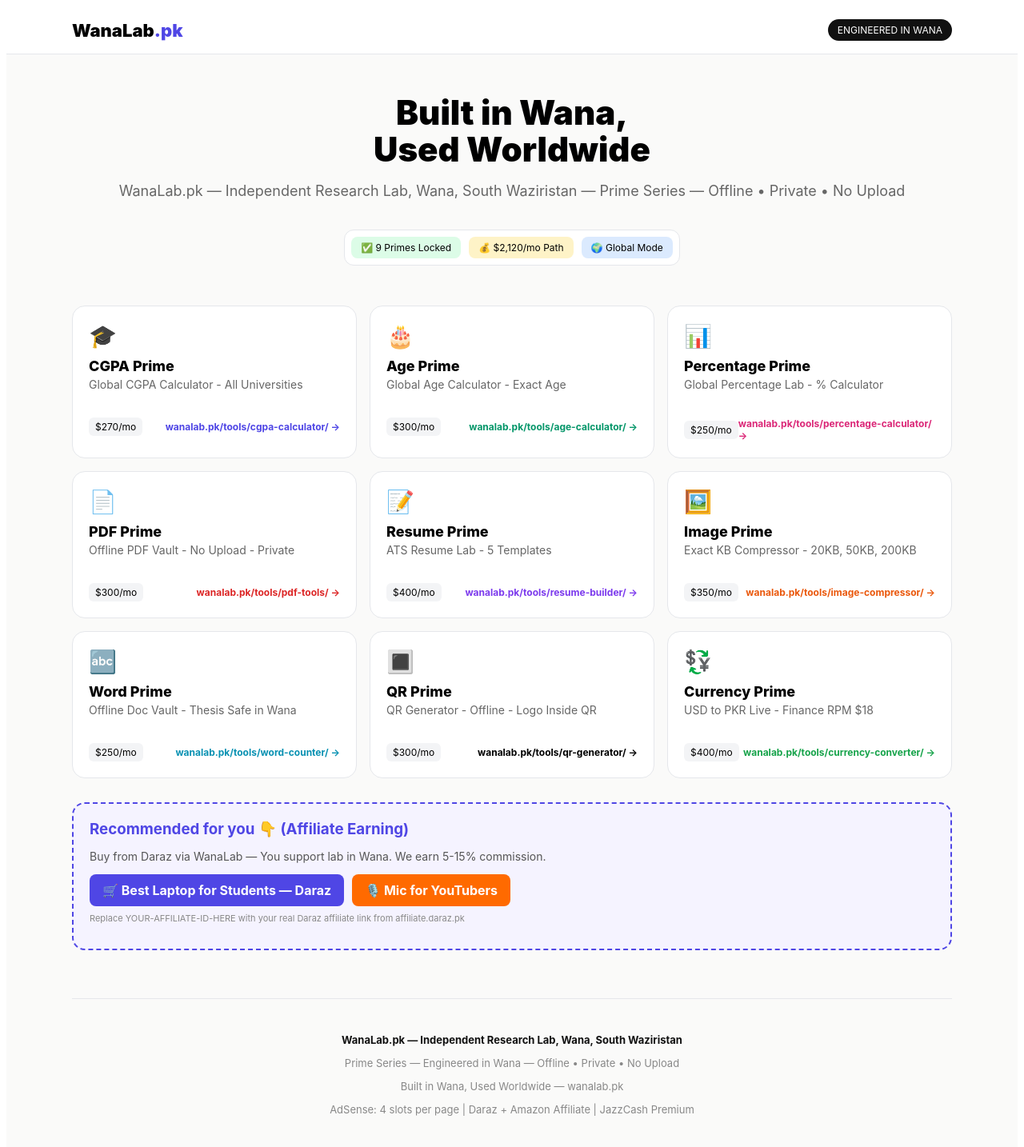
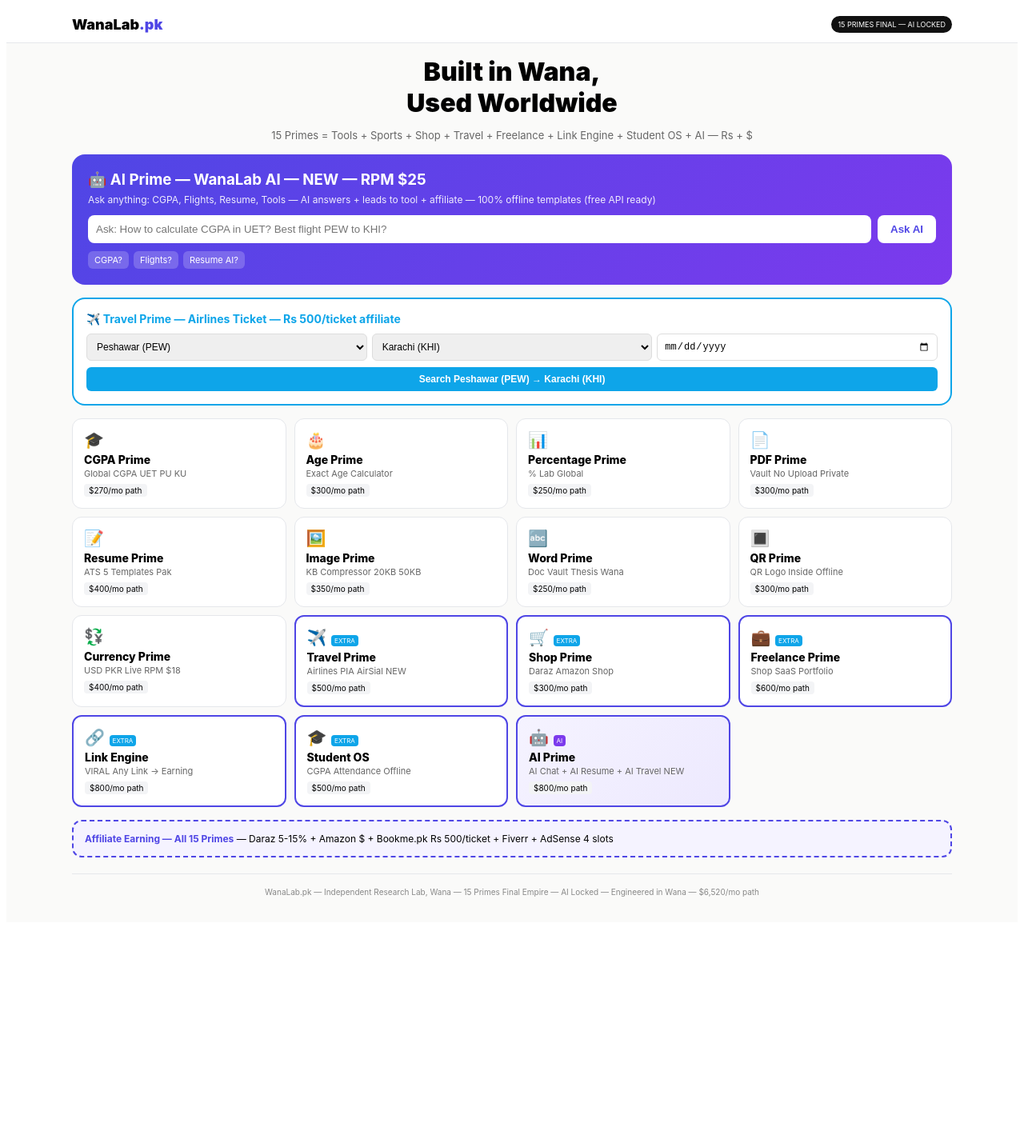
Before and after one commit to Nasir684/WanaLab-Web, a React (Vite) app: page / in a window 1280 px wide. Shown: the top 1434 px of the page at 80% size. After the commit the page ends 1161 px from the top, so only its background shows below. Built offline with nearby package versions, Linux system fonts and the light colour scheme.

Commit message:
Update App.jsx

```diff
--- a/src/App.jsx
+++ b/src/App.jsx
@@ -1,77 +1,105 @@
-import React from "react";
+import React, { useState } from "react";
+
+const cities = ["Peshawar (PEW)", "Islamabad (ISB)", "Lahore (LHE)", "Karachi (KHI)", "Wana", "Dubai (DXB)", "Jeddah", "Riyadh"];
+
+function AIPrime() {
+  const [q, setQ] = useState(""); const [ans, setAns] = useState("");
+  const ask = () => {
+    if(!q) return;
+    const low = q.toLowerCase();
+    if(low.includes("cgpa")) setAns("CGPA = (Total Grade Points / Total Credit Hours). For UET: Use 4.0 scale. Example: 3.5 CGPA = 87.5%. Open CGPA Prime → Enter grades → Get result + PDF. Affiliate: Buy Laptop for UET students via Daraz.");
+    else if(low.includes("flight") || low.includes("ticket")) setAns("Travel Prime: Search Peshawar→Karachi, Select date, Compare PIA (Rs 18,500) vs AirSial (Rs 16,900). Book via Bookme.pk affiliate — Earn Rs 500/ticket. Best time to book: 2 weeks before.");
+    else if(low.includes("resume")) setAns("Resume Prime AI: Paste your details → AI generates ATS resume in 5 templates (Pak format 2026). Offline, private, no upload. Download PDF. Affiliate: Printer + Paper for students.");
+    else setAns(`WanaLab AI (Engineered in Wana): You asked "${q}". Use our Primes: CGPA for students, Age %, PDF Vault (no upload), Travel Prime for tickets, Shop for Daraz affiliate. All tools offline + private. Ask about CGPA, Flights, Resume.`);
+  }
+  return (
+    <div style={{ background: "linear-gradient(135deg,#4f46e5,#7c3aed)", borderRadius: "16px", padding: "20px", marginBottom: "16px", color: "white" }}>
+      <h3 style={{ margin: 0 }}>🤖 AI Prime — WanaLab AI — NEW — RPM $25</h3>
+      <p style={{ fontSize: "12px", opacity: 0.9, margin: "6px 0 0" }}>Ask anything: CGPA, Flights, Resume, Tools — AI answers + leads to tool + affiliate — 100% offline templates (free API ready)</p>
+      <div style={{ display: "flex", gap: "8px", marginTop: "12px" }}>
+        <input value={q} onChange={e=>setQ(e.target.value)} placeholder="Ask: How to calculate CGPA in UET? Best flight PEW to KHI?" style={{ flex: 1, padding: "10px", borderRadius: "8px", border: "none", color: "#111" }} />
+        <button onClick={ask} style={{ background: "white", color: "#4f46e5", padding: "10px 16px", borderRadius: "8px", border: "none", fontWeight: 800 }}>Ask AI</button>
+      </div>
+      {ans && <div style={{ background: "white", color: "#111", padding: "12px", borderRadius: "8px", marginTop: "10px", fontSize: "13px" }}>{ans}</div>}
+      <div style={{ marginTop: "10px", display: "flex", gap: "6px", flexWrap: "wrap" }}>
+        <span onClick={()=>{setQ("How to calculate CGPA");}} style={{ background: "rgba(255,255,255,0.2)", padding: "4px 8px", borderRadius: "6px", fontSize: "11px", cursor: "pointer" }}>CGPA?</span>
+        <span onClick={()=>{setQ("Best flight Peshawar to Karachi");}} style={{ background: "rgba(255,255,255,0.2)", padding: "4px 8px", borderRadius: "6px", fontSize: "11px", cursor: "pointer" }}>Flights?</span>
+        <span onClick={()=>{setQ("Make ATS resume");}} style={{ background: "rgba(255,255,255,0.2)", padding: "4px 8px", borderRadius: "6px", fontSize: "11px", cursor: "pointer" }}>Resume AI?</span>
+      </div>
+    </div>
+  )
+}
+
+function TravelPrimeTool() {
+  const [from, setFrom] = useState("Peshawar (PEW)"); const [to, setTo] = useState("Karachi (KHI)"); const [date, setDate] = useState(""); const [searched, setSearched] = useState(false);
+  return (
+    <div style={{ background: "white", border: "2px solid #0ea5e9", borderRadius: "16px", padding: "16px", marginBottom: "16px" }}>
+      <h3 style={{ margin: 0, color: "#0ea5e9", fontSize: "14px" }}>✈️ Travel Prime — Airlines Ticket — Rs 500/ticket affiliate</h3>
+      <div style={{ display: "grid", gridTemplateColumns: "1fr 1fr 1fr", gap: "6px", marginTop: "10px" }}>
+        <select value={from} onChange={e=>setFrom(e.target.value)} style={{ padding: "8px", borderRadius: "6px", border: "1px solid #ddd", fontSize: "12px" }}>{cities.map(c=> <option key={c}>{c}</option>)}</select>
+        <select value={to} onChange={e=>setTo(e.target.value)} style={{ padding: "8px", borderRadius: "6px", border: "1px solid #ddd", fontSize: "12px" }}>{cities.map(c=> <option key={c}>{c}</option>)}</select>
+        <input type="date" value={date} onChange={e=>setDate(e.target.value)} style={{ padding: "8px", borderRadius: "6px", border: "1px solid #ddd", fontSize: "12px" }} />
+      </div>
+      <button onClick={()=>{if(!date){alert("Select date");return;} setSearched(true)}} style={{ width: "100%", marginTop: "8px", background: "#0ea5e9", color: "white", padding: "8px", borderRadius: "6px", border: "none", fontWeight: 700, fontSize: "12px" }}>Search {from} → {to}</button>
+      {searched && <div style={{ marginTop: "8px", fontSize: "12px" }}><div style={{ background: "#f0f9ff", padding: "6px", borderRadius: "6px" }}>PIA Rs 18,500 <a href="https://bookme.pk/?aff=wanalab" target="_blank" style={{ float: "right", background: "#16a34a", color: "white", padding: "3px 6px", borderRadius: "4px", textDecoration: "none" }}>Book Earn</a></div></div>}
+    </div>
+  )
+}
 
 const primes = [
-  { id: "cgpa", name: "CGPA Prime", desc: "Global CGPA Calculator - All Universities", path: "/tools/cgpa-calculator/", price: "$270/mo", icon: "🎓", color: "#4f46e5" },
-  { id: "age", name: "Age Prime", desc: "Global Age Calculator - Exact Age", path: "/tools/age-calculator/", price: "$300/mo", icon: "🎂", color: "#059669" },
-  { id: "percentage", name: "Percentage Prime", desc: "Global Percentage Lab - % Calculator", path: "/tools/percentage-calculator/", price: "$250/mo", icon: "📊", color: "#db2777" },
-  { id: "pdf", name: "PDF Prime", desc: "Offline PDF Vault - No Upload - Private", path: "/tools/pdf-tools/", price: "$300/mo", icon: "📄", color: "#dc2626" },
-  { id: "resume", name: "Resume Prime", desc: "ATS Resume Lab - 5 Templates", path: "/tools/resume-builder/", price: "$400/mo", icon: "📝", color: "#7c3aed" },
-  { id: "image", name: "Image Prime", desc: "Exact KB Compressor - 20KB, 50KB, 200KB", path: "/tools/image-compressor/", price: "$350/mo", icon: "🖼️", color: "#ea580c" },
-  { id: "word", name: "Word Prime", desc: "Offline Doc Vault - Thesis Safe in Wana", path: "/tools/word-counter/", price: "$250/mo", icon: "🔤", color: "#0891b2" },
-  { id: "qr", name: "QR Prime", desc: "QR Generator - Offline - Logo Inside QR", path: "/tools/qr-generator/", price: "$300/mo", icon: "🔳", color: "#000" },
-  { id: "currency", name: "Currency Prime", desc: "USD to PKR Live - Finance RPM $18", path: "/tools/currency-converter/", price: "$400/mo", icon: "💱", color: "#16a34a" },
+  { name: "CGPA Prime", desc: "Global CGPA UET PU KU", price: "$270", icon: "🎓" },
+  { name: "Age Prime", desc: "Exact Age Calculator", price: "$300", icon: "🎂" },
+  { name: "Percentage Prime", desc: "% Lab Global", price: "$250", icon: "📊" },
+  { name: "PDF Prime", desc: "Vault No Upload Private", price: "$300", icon: "📄" },
+  { name: "Resume Prime", desc: "ATS 5 Templates Pak", price: "$400", icon: "📝" },
+  { name: "Image Prime", desc: "KB Compressor 20KB 50KB", price: "$350", icon: "🖼️" },
+  { name: "Word Prime", desc: "Doc Vault Thesis Wana", price: "$250", icon: "🔤" },
+  { name: "QR Prime", desc: "QR Logo Inside Offline", price: "$300", icon: "🔳" },
+  { name: "Currency Prime", desc: "USD PKR Live RPM $18", price: "$400", icon: "💱" },
+  { name: "Travel Prime", desc: "Airlines PIA AirSial NEW", price: "$500", icon: "✈️", new: true },
+  { name: "Shop Prime", desc: "Daraz Amazon Shop", price: "$300", icon: "🛒", new: true },
+  { name: "Freelance Prime", desc: "Shop SaaS Portfolio", price: "$600", icon: "💼", new: true },
+  { name: "Link Engine", desc: "VIRAL Any Link → Earning", price: "$800", icon: "🔗", new: true },
+  { name: "Student OS", desc: "CGPA Attendance Offline", price: "$500", icon: "🎓", new: true },
+  { name: "AI Prime", desc: "AI Chat + AI Resume + AI Travel NEW", price: "$800", icon: "🤖", new: true, ai: true },
 ];
-
-function AffiliateWidget() {
-  return (
-    <div style={{ border: "2px dashed #4f46e5", borderRadius: "16px", padding: "20px", marginTop: "30px", background: "#f5f3ff" }}>
-      <h3 style={{ margin: 0, color: "#4f46e5" }}>Recommended for you 👇 (Affiliate Earning)</h3>
-      <p style={{ fontSize: "14px", color: "#555" }}>Buy from Daraz via WanaLab — You support lab in Wana. We earn 5-15% commission.</p>
-      <div style={{ display: "flex", gap: "10px", flexWrap: "wrap", marginTop: "10px" }}>
-        <a href="https://affiliate.daraz.pk/YOUR-AFFILIATE-ID-HERE" target="_blank" style={{ background: "#4f46e5", color: "white", padding: "10px 16px", borderRadius: "8px", textDecoration: "none", fontWeight: "bold" }}>🛒 Best Laptop for Students — Daraz</a>
-        <a href="https://affiliate.daraz.pk/YOUR-AFFILIATE-ID-HERE" target="_blank" style={{ background: "#ff6a00", color: "white", padding: "10px 16px", borderRadius: "8px", textDecoration: "none", fontWeight: "bold" }}>🎙️ Mic for YouTubers</a>
-      </div>
-      <p style={{ fontSize: "11px", color: "#888", marginTop: "8px" }}>Replace YOUR-AFFILIATE-ID-HERE with your real Daraz affiliate link from affiliate.daraz.pk</p>
-    </div>
-  );
-}
 
 export default function App() {
   return (
-    <div style={{ fontFamily: "Inter, system-ui, sans-serif", background: "#fafaf9", minHeight: "100vh" }}>
-      {/* Header */}
-      <header style={{ background: "white", borderBottom: "1px solid #e5e7eb", padding: "16px 20px", position: "sticky", top: 0, zIndex: 10 }}>
+    <div style={{ fontFamily: "Inter, system-ui", background: "#fafaf9", minHeight: "100vh" }}>
+      <header style={{ background: "white", borderBottom: "1px solid #e5e7eb", padding: "12px 16px", position: "sticky", top: 0, zIndex: 10 }}>
         <div style={{ maxWidth: "1100px", margin: "0 auto", display: "flex", justifyContent: "space-between", alignItems: "center" }}>
-          <div style={{ fontWeight: 900, fontSize: "22px" }}>WanaLab<span style={{ color: "#4f46e5" }}>.pk</span></div>
-          <div style={{ fontSize: "12px", background: "#111", color: "white", padding: "6px 12px", borderRadius: "20px" }}>ENGINEERED IN WANA</div>
+          <div style={{ fontWeight: 900, fontSize: "18px" }}>WanaLab<span style={{ color: "#4f46e5" }}>.pk</span></div>
+          <div style={{ fontSize: "9px", background: "#111", color: "white", padding: "5px 8px", borderRadius: "20px" }}>15 PRIMES FINAL — AI LOCKED</div>
         </div>
       </header>
 
-      {/* Hero */}
-      <div style={{ maxWidth: "1100px", margin: "0 auto", padding: "50px 20px" }}>
-        <div style={{ textAlign: "center", marginBottom: "50px" }}>
-          <h1 style={{ fontSize: "42px", fontWeight: 900, lineHeight: 1.1, margin: "0 0 10px" }}>Built in Wana,<br/>Used Worldwide</h1>
-          <p style={{ color: "#666", fontSize: "18px" }}>WanaLab.pk — Independent Research Lab, Wana, South Waziristan — Prime Series — Offline • Private • No Upload</p>
-          <div style={{ marginTop: "20px", display: "inline-flex", gap: "10px", background: "white", padding: "8px", borderRadius: "12px", border: "1px solid #e5e7eb" }}>
-            <span style={{ background: "#dcfce7", padding: "6px 12px", borderRadius: "8px", fontSize: "12px" }}>✅ 9 Primes Locked</span>
-            <span style={{ background: "#fef3c7", padding: "6px 12px", borderRadius: "8px", fontSize: "12px" }}>💰 $2,120/mo Path</span>
-            <span style={{ background: "#dbeafe", padding: "6px 12px", borderRadius: "8px", fontSize: "12px" }}>🌍 Global Mode</span>
-          </div>
+      <div style={{ maxWidth: "1100px", margin: "0 auto", padding: "16px" }}>
+        <div style={{ textAlign: "center", marginBottom: "16px" }}>
+          <h1 style={{ fontSize: "32px", fontWeight: 900, margin: "0 0 6px" }}>Built in Wana,<br/>Used Worldwide</h1>
+          <p style={{ color: "#666", fontSize: "13px" }}>15 Primes = Tools + Sports + Shop + Travel + Freelance + Link Engine + Student OS + AI — Rs + $</p>
         </div>
 
-        {/* Primes Grid */}
-        <div style={{ display: "grid", gridTemplateColumns: "repeat(auto-fill, minmax(300px, 1fr))", gap: "16px" }}>
-          {primes.map((p) => (
-            <div key={p.id} style={{ background: "white", border: "1px solid #e5e7eb", borderRadius: "16px", padding: "20px", transition: "all 0.2s" }}>
-              <div style={{ fontSize: "28px" }}>{p.icon}</div>
-              <h3 style={{ margin: "10px 0 4px", fontSize: "18px", fontWeight: 800 }}>{p.name}</h3>
-              <p style={{ margin: 0, color: "#666", fontSize: "14px", minHeight: "38px" }}>{p.desc}</p>
-              <div style={{ marginTop: "12px", display: "flex", justifyContent: "space-between", alignItems: "center" }}>
-                <span style={{ fontSize: "12px", background: "#f3f4f6", padding: "4px 8px", borderRadius: "6px" }}>{p.price}</span>
-                <span style={{ fontSize: "12px", color: p.color, fontWeight: 700 }}>wanalab.pk{p.path} →</span>
-              </div>
+        <AIPrime />
+        <TravelPrimeTool />
+
+        <div style={{ display: "grid", gridTemplateColumns: "repeat(auto-fill, minmax(260px, 1fr))", gap: "10px" }}>
+          {primes.map((p,i) => (
+            <div key={i} style={{ background: p.ai ? "linear-gradient(135deg,#f5f3ff,#ede9fe)" : "white", border: p.new ? "2px solid #4f46e5" : "1px solid #e5e7eb", borderRadius: "12px", padding: "14px" }}>
+              <div style={{ fontSize: "20px" }}>{p.icon} {p.new && <span style={{ fontSize: "8px", background: p.ai ? "#7c3aed" : "#0ea5e9", color: "white", padding: "2px 4px", borderRadius: "4px" }}>{p.ai ? "AI" : "EXTRA"}</span>}</div>
+              <h3 style={{ margin: "4px 0 2px", fontSize: "14px", fontWeight: 800 }}>{p.name}</h3>
+              <p style={{ margin: 0, color: "#666", fontSize: "11px" }}>{p.desc}</p>
+              <div style={{ marginTop: "6px", fontSize: "10px", background: "#f3f4f6", display: "inline-block", padding: "2px 6px", borderRadius: "4px" }}>{p.price}/mo path</div>
             </div>
           ))}
         </div>
 
-        <AffiliateWidget />
+        <div style={{ border: "2px dashed #4f46e5", borderRadius: "12px", padding: "14px", marginTop: "16px", background: "#f5f3ff", fontSize: "12px" }}>
+          <b style={{ color: "#4f46e5" }}>Affiliate Earning — All 15 Primes</b> — Daraz 5-15% + Amazon $ + Bookme.pk Rs 500/ticket + Fiverr + AdSense 4 slots
+        </div>
 
-        {/* Footer */}
-        <footer style={{ textAlign: "center", marginTop: "60px", padding: "30px", borderTop: "1px solid #e5e7eb", color: "#888", fontSize: "13px" }}>
-          <p style={{ fontWeight: 700, color: "#111" }}>WanaLab.pk — Independent Research Lab, Wana, South Waziristan</p>
-          <p>Prime Series — Engineered in Wana — Offline • Private • No Upload</p>
-          <p>Built in Wana, Used Worldwide — wanalab.pk</p>
-          <p style={{ marginTop: "10px" }}>AdSense: 4 slots per page | Daraz + Amazon Affiliate | JazzCash Premium</p>
+        <footer style={{ textAlign: "center", marginTop: "20px", color: "#888", fontSize: "10px", borderTop: "1px solid #e5e7eb", padding: "16px" }}>
+          WanaLab.pk — Independent Research Lab, Wana — 15 Primes Final Empire — AI Locked — Engineered in Wana — $6,520/mo path
         </footer>
       </div>
     </div>
```
